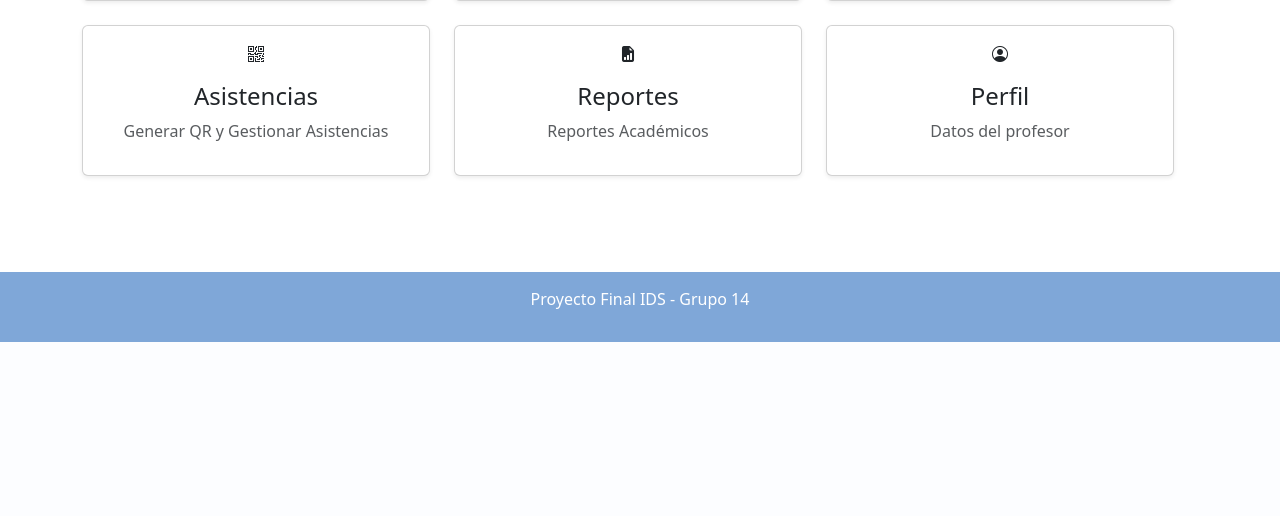
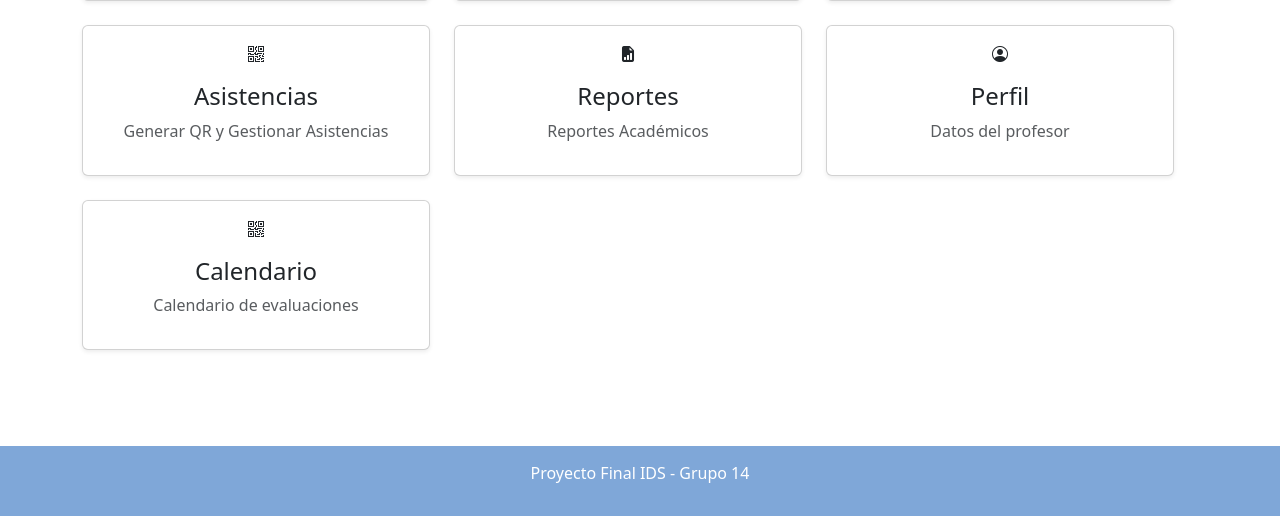
Before and after one commit to cfunest-sys/IDS_Proyecto_final_Grupo14, a Flask app: page /dashboard/profesor in a window 1280 px wide. Shown: the part 570-1086 px from the top of the page. Before the commit the page ends 912 px from the top, so only its background shows below. Run offline with Flask 3, Linux system fonts and the light colour scheme; the visitor is signed in with stand-in values (Sample User, id 1); data that the repository does not hold is empty.

Commit message:
conecte calendario y notas en el dash, y resolvi problema de filtro

```diff
--- a/app_backend/routes/evaluaciones.py
+++ b/app_backend/routes/evaluaciones.py
@@ -45,7 +45,7 @@ def obtener_eva_usuario():
     evaluacion_formateada = []
     for eva in evaluacion:
         lista = list(eva)
-        lista[3] = eva[3].strftime("%Y-%m-%d")
+        lista[3] = datetime.strptime(eva[3], "%Y-%m-%d")
         evaluacion_formateada.append(lista)
     return jsonify({"body":evaluacion_formateada, "status":200})
 
--- a/app_frontend/routes/notas.py
+++ b/app_frontend/routes/notas.py
@@ -26,7 +26,8 @@ def ver_notas():
         else:
             flash("No se pudieron procesar las actas académicas", "warning")
         if session:
-            data = {"rol": session.get("rol", ""), "user_id": session.get("user_id", "")}
+            data = {"rol": "profesor", "user_id": 2}
+            # data = {"rol": session.get("rol", ""), "user_id": session.get("user_id", "")}
         response = requests.get(f"{current_app.config['BACKEND_URL']}/api/evaluaciones/usuario", json=data)
         if response.ok and response.status_code != 204:
             json = response.json()
--- a/app_frontend/templates/dashboard_profesor.html
+++ b/app_frontend/templates/dashboard_profesor.html
@@ -178,7 +178,7 @@ Dashboard Profesor
 
         <div class="col-md-4">
 
-            <a href="/notas" class="text-decoration-none">
+            <a href="{{ url_for('notas.ver_notas') }}" class="text-decoration-none">
 
                 <div class="card dashboard-card shadow-sm h-100">
 
@@ -256,10 +256,6 @@ Dashboard Profesor
 
         </div>
 
-
-
-
-
         <div class="col-md-4">
 
             <a href="/perfil/profesor" class="text-decoration-none">
@@ -286,6 +282,32 @@ Dashboard Profesor
 
         </div>
 
+        <div class="col-md-4">
+
+            <a href="{{ url_for('evaluaciones.calendario_evaluaciones') }}" class="text-decoration-none">
+
+                <div class="card dashboard-card shadow-sm h-100">
+
+                    <div class="card-body text-center">
+
+                        <i class="bi bi-qr-code dashboard-icon"></i>
+
+                        <h4 class="mt-3">
+                            Calendario
+                        </h4>
+
+                        <p class="text-muted">
+                            Calendario de evaluaciones
+                        </p>
+
+                    </div>
+
+                </div>
+
+            </a>
+
+        </div>
+
     </div>
 
 </div>
--- a/app_frontend/templates/evaluaciones.html
+++ b/app_frontend/templates/evaluaciones.html
@@ -63,9 +63,9 @@ Gestión de Evaluaciones | UBA
                         class="form-select">
 
                     <option value="">Todos</option>
-                    <option value="Parcial">Parcial</option>
-                    <option value="TP">Trabajo Práctico</option>
-                    <option value="Parcialito">Parcialito</option>
+                    {% for evaluacion in evaluaciones %}
+                        <option value="{{ evaluacion.tipo }}">{{ evaluacion.tipo }}</option>
+                    {% endfor %}
 
                 </select>
             </div>
```
Also changed, not shown: app_frontend/routes/evaluaciones.py (+10 -6 lines), app_frontend/templates/notas.html (+6 -5 lines).
